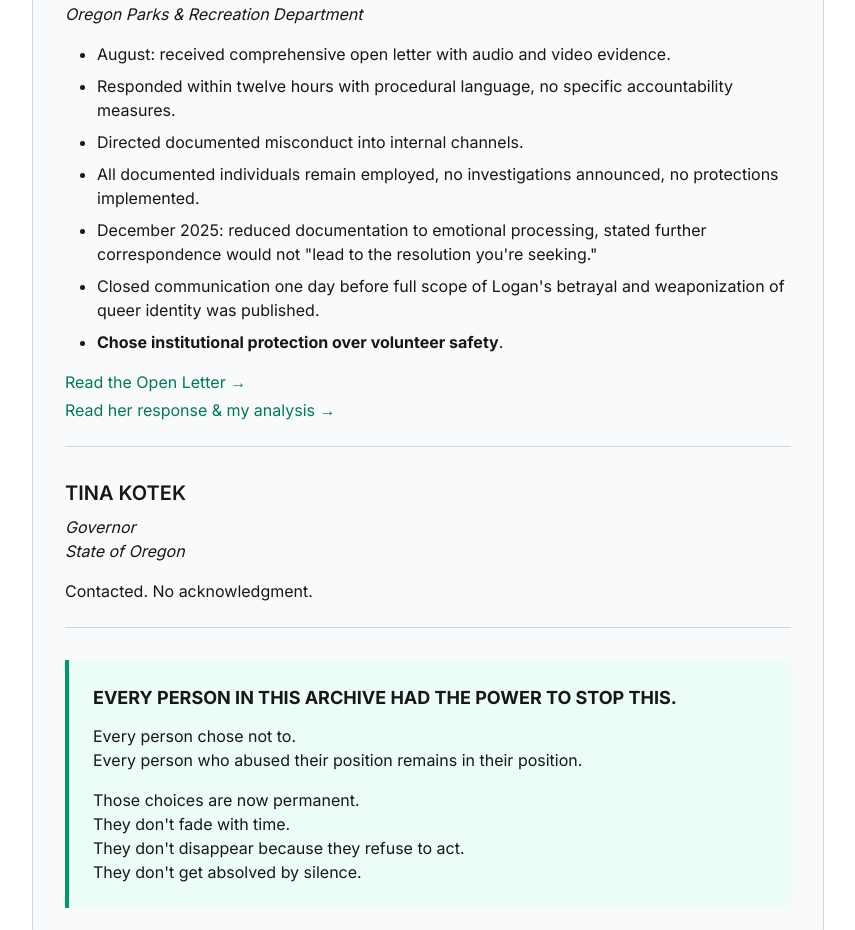
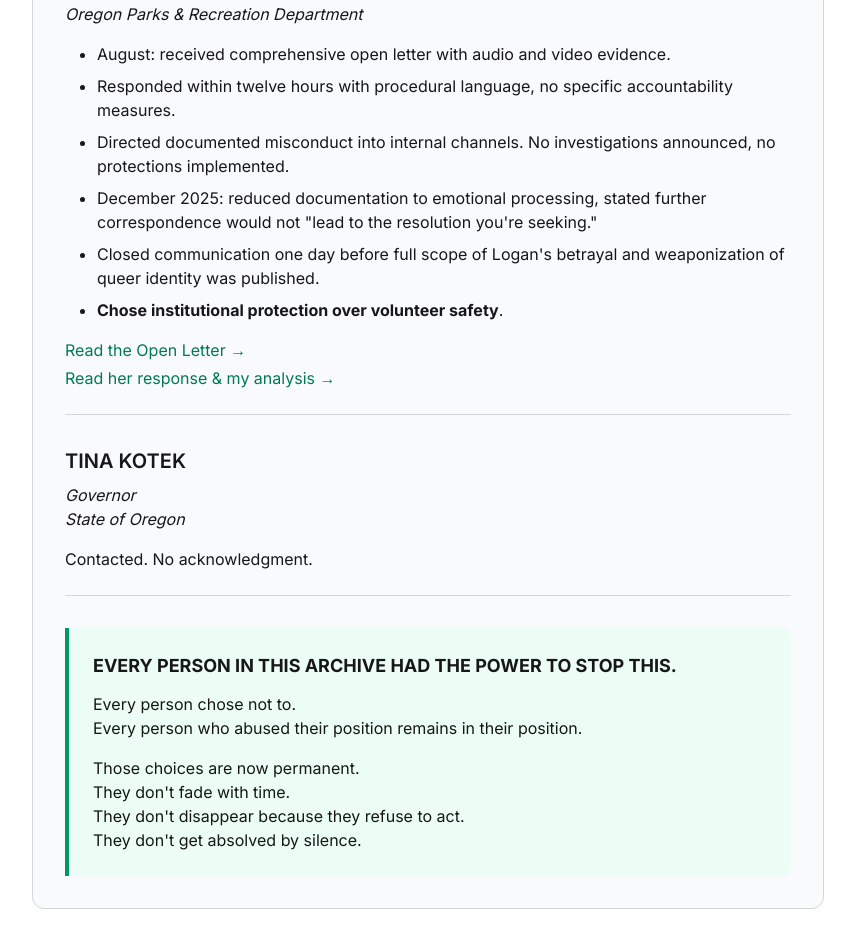
Before and after one commit to rswfire/rswfire.oprd, a Next.js app: page /key-individuals in a window 1280 px wide. Shown: the part 2000-2930 px from the top of the page, without its empty margins (368-1223 px from the left). Built offline with nearby package versions, Linux system fonts and the light colour scheme.

Commit message:
Polishing the Archive

```diff
--- a/app/(archive)/key-individuals/page.tsx
+++ b/app/(archive)/key-individuals/page.tsx
@@ -101,8 +101,7 @@ export default function KeyIndividualsPage() {
             <ul className="mt-4 list-disc list-outside ml-8 space-y-2">
                 <li>August: received comprehensive open letter with audio and video evidence.</li>
                 <li>Responded within twelve hours with procedural language, no specific accountability measures.</li>
-                <li>Directed documented misconduct into internal channels.</li>
-                <li>All documented individuals remain employed, no investigations announced, no protections implemented.</li>
+                <li>Directed documented misconduct into internal channels. No investigations announced, no protections implemented.</li>
                 <li>December 2025: reduced documentation to emotional processing, stated further correspondence would not &quot;lead to the resolution you're seeking.&quot;</li>
                 <li>Closed communication one day before full scope of Logan's betrayal and weaponization of queer identity was published.</li>
                 <li><strong>Chose institutional protection over volunteer safety</strong>.</li>
```
